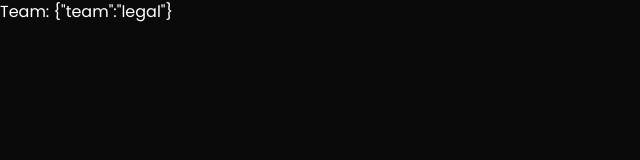
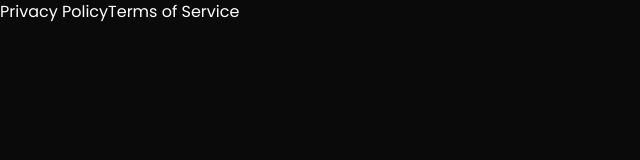
Before and after one commit to outpost-engineering/potty, a Next.js app: page /legal in a window 1280 px wide. Shown: the top 160 px of the page, without its empty margins (0-640 px from the left). Built offline with nearby package versions, Linux system fonts and the light colour scheme.

Commit message:
Added empty pages for terms of service and privacy policy

```diff
--- /dev/null
+++ b/src/app/legal/page.tsx
@@ -0,0 +1,8 @@
+export default function Legal() {
+  return (
+    <main>
+      <a href="/legal/privacy-policy">Privacy Policy</a>
+      <a href="/legal/terms-of-service">Terms of Service</a>
+    </main>
+  );
+}
--- /dev/null
+++ b/src/app/legal/privacy-policy/page.tsx
@@ -0,0 +1,3 @@
+export default function PrivacyPolicy() {
+  return <main>Terms of Service</main>;
+}
--- /dev/null
+++ b/src/app/legal/terms-of-service/page.tsx
@@ -0,0 +1,3 @@
+export default function TermsOfService() {
+  return <main>Terms of Service</main>;
+}
--- a/src/app/page.tsx
+++ b/src/app/page.tsx
@@ -1,6 +1,14 @@
+import { redirect } from "next/navigation";
 import { Hero } from "~/common/marketing/hero";
+import { getSession } from "~/utils/session";
 
 export default async function Home() {
+  const session = await getSession();
+
+  if (session) {
+    redirect("/~");
+  }
+
   return (
     <main className="container mx-auto max-w-7xl">
       <Hero />
```
